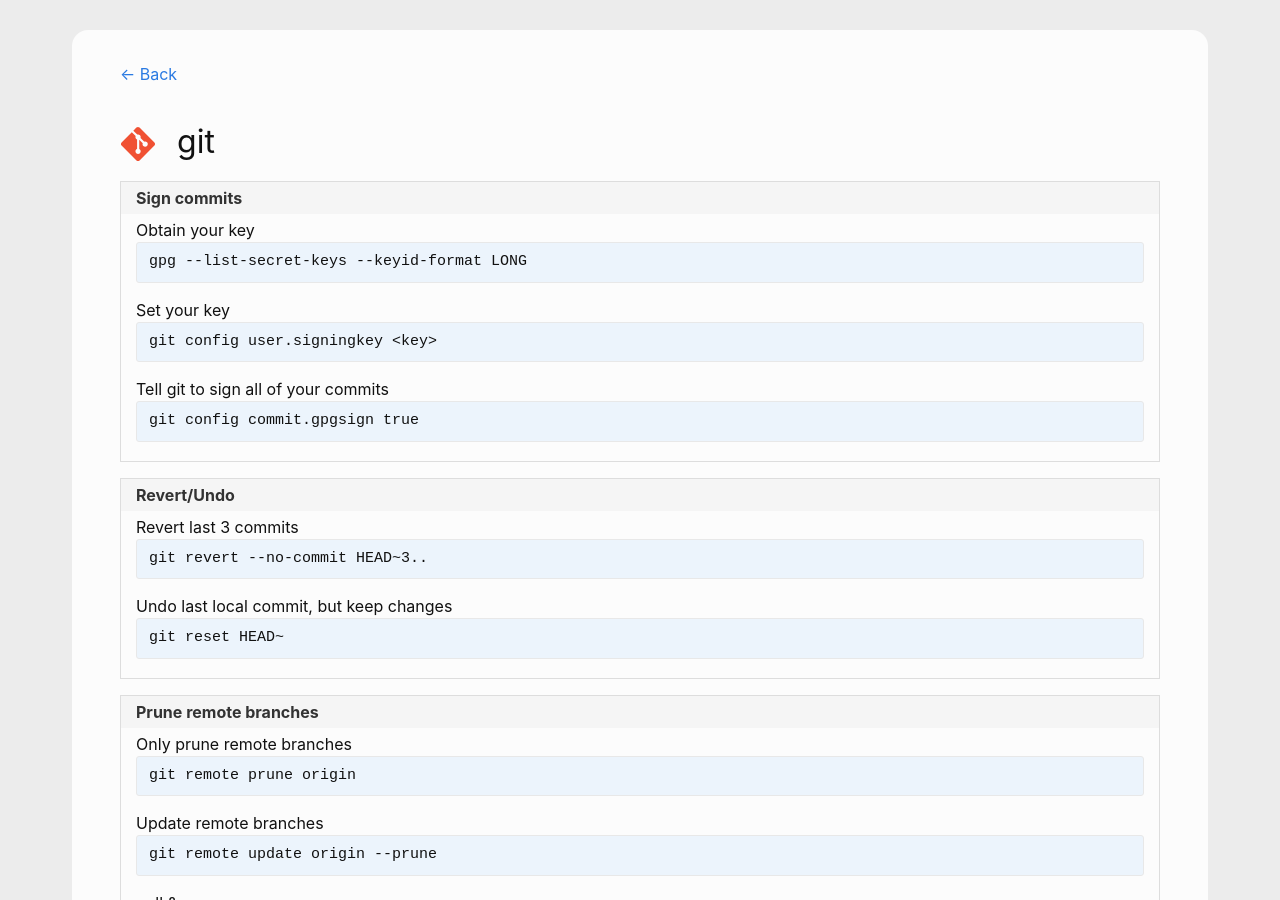
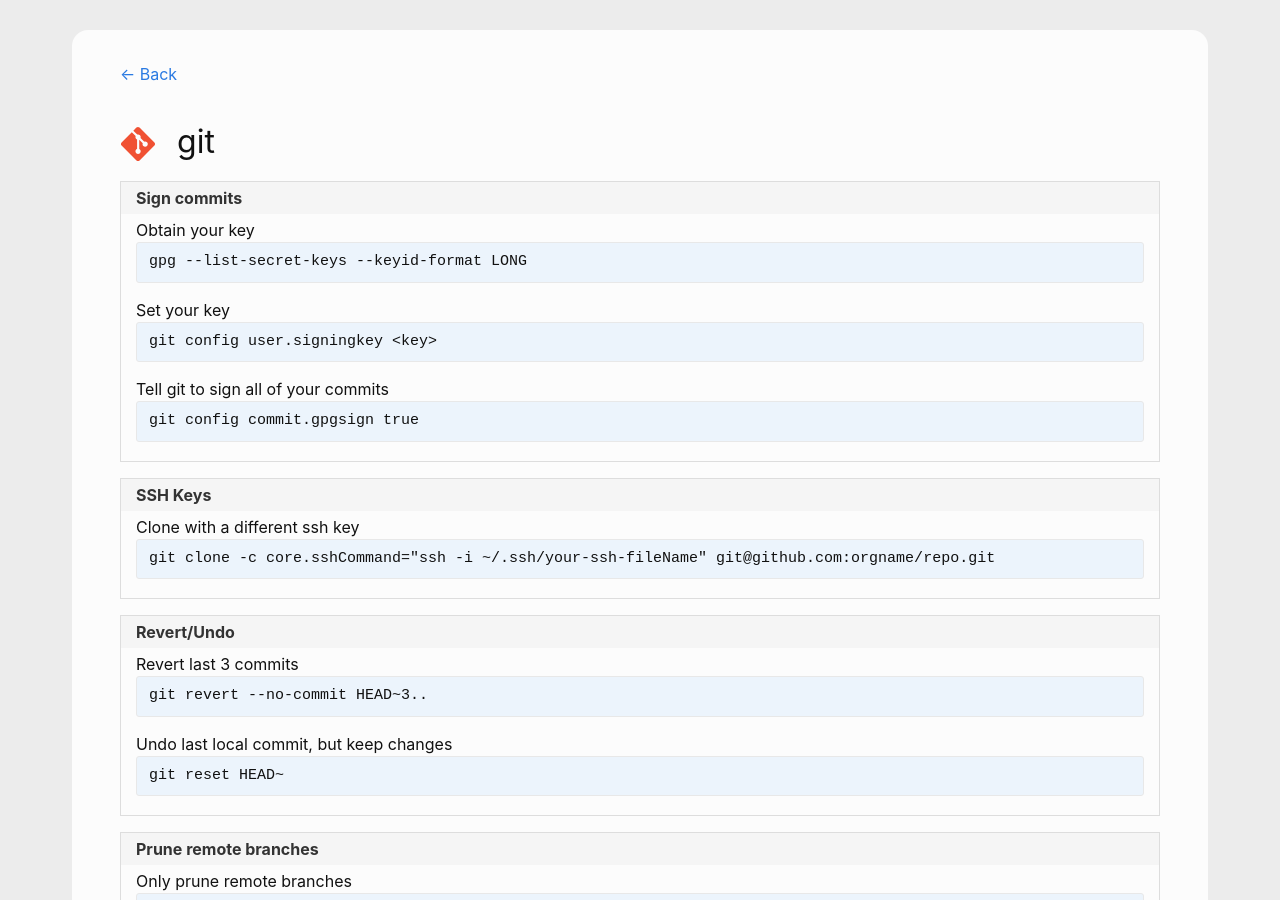
Before and after one commit to andreas-mausch/cheatsheets, a Jekyll site: the page built from _cheatsheets/git.md, in a window 1280 px wide and 900 px high. Built offline with Jekyll 4.4.1, drawn with Linux system fonts in a browser that asks for light colours; some of the changed text lies outside the part shown.

Commit message:
Git: Different SSH key, show config

```diff
--- a/_cheatsheets/git.md
+++ b/_cheatsheets/git.md
@@ -8,6 +8,9 @@ section:
       Obtain your key: gpg --list-secret-keys --keyid-format LONG
       Set your key: "git config user.signingkey <key>"
       Tell git to sign all of your commits: git config commit.gpgsign true
+  - name: SSH Keys
+    commands:
+      Clone with a different ssh key: git clone -c core.sshCommand="ssh -i ~/.ssh/your-ssh-fileName" git@github.com:orgname/repo.git
   - name: Revert/Undo
     commands:
       Revert last 3 commits: git revert --no-commit HEAD~3..
@@ -37,6 +40,7 @@ section:
     commands:
       Count commits per author: git shortlog --summary --numbered --email --no-merges [--all]
       Count commits per day: git log --date=short --pretty=format:%ad | sort | uniq --count
+      Show all config entries with their origin: git config --list --show-origin
   - name: Stash
     commands:
       Stash: git stash
```
